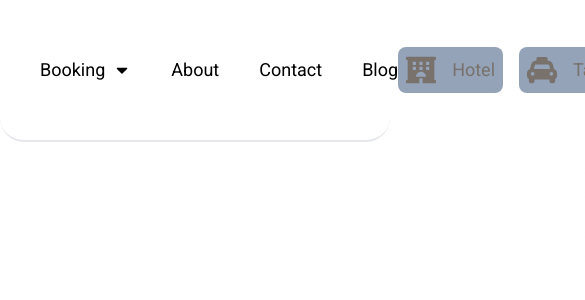
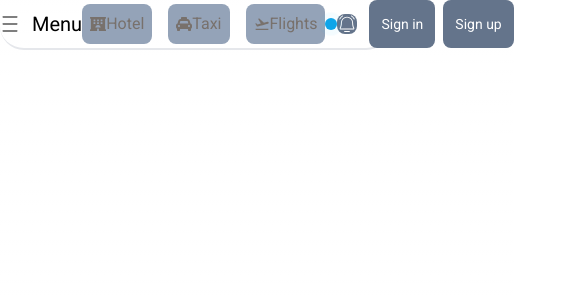
Before and after one commit to lyhao223/my-app, a Next.js app: page / in a window 390 px wide. Shown: the top 300 px of the page, 585 px wide, since content can reach past the window. Built offline with nearby package versions, Linux system fonts and the light colour scheme.

Commit message:
update responsive header

```diff
--- a/app/Components/Animation/FlyOut/FlyOutLink.tsx
+++ b/app/Components/Animation/FlyOut/FlyOutLink.tsx
@@ -1,29 +1,42 @@
-import { AnimatePresence, motion } from 'framer-motion';
-import React, { useState } from 'react'
+import { AnimatePresence, motion } from "framer-motion";
+import React, { useState } from "react";
 import { FaCaretDown } from "react-icons/fa";
 interface FlyOutLinkProps {
-    children?: React.ReactNode,
-    href?: string,
-    FlyoutContent?: React.ComponentType | any,
-    IconMenu?: React.ReactNode | any
+  children?: React.ReactNode;
+  href?: string;
+  FlyoutContent?: React.ComponentType | any;
+  IconMenu?: React.ReactNode | any;
 }
-const FlyOutLink = ({children, href, FlyoutContent, IconMenu} : FlyOutLinkProps) => {
+const FlyOutLink = ({
+  children,
+  href,
+  FlyoutContent,
+  IconMenu,
+}: FlyOutLinkProps) => {
   const [open, setOpen] = useState(false);
   const showFlyOutContent = FlyoutContent && open;
   return (
-    <div className='relative w-fit h-fit flex flex-row items-center justify-center space-x-2 cursor-pointer' onMouseEnter={()=>setOpen(true)} onMouseLeave={()=>setOpen(false)}>
-        <div className='text-lg'>{children}</div>
-        <div className='text-lg'>{IconMenu}</div>
+    <div
+      className="relative w-fit h-fit 2xl:flex xl:flex hidden flex-row items-center justify-center space-x-2 cursor-pointer"
+      onMouseEnter={() => setOpen(true)}
+      onMouseLeave={() => setOpen(false)}>
+      <div className="text-lg">{children}</div>
+      <div className="text-lg">{IconMenu}</div>
       <AnimatePresence>
         {showFlyOutContent && (
-                <motion.div initial={{opacity:0, y:15}} animate={{opacity:1, y:1}} exit={{opacity:0 ,y:15}} transition={{duration:0.4, ease: 'easeInOut'}} className='absolute z-20 -left-10 top-10 bg-gray-300 text-black rounded-lg'>
+          <motion.div
+            initial={{ opacity: 0, y: 15 }}
+            animate={{ opacity: 1, y: 1 }}
+            exit={{ opacity: 0, y: 15 }}
+            transition={{ duration: 0.4, ease: "easeInOut" }}
+            className="absolute z-20 -left-10 top-10 bg-gray-300 text-black rounded-lg">
             <div className="absolute left-1/2 top-0 h-4 w-4 -translate-x-1/2 -translate-y-1/2 rotate-45 bg-gray-300" />
             <FlyoutContent />
           </motion.div>
         )}
       </AnimatePresence>
     </div>
-  )
-}
+  );
+};
 
-export default FlyOutLink
+export default FlyOutLink;
--- /dev/null
+++ b/app/Components/Animation/FlyOut/FlyOutLinkAnotherViewPort.tsx
@@ -0,0 +1,19 @@
+import React, { useState } from "react";
+import { CiMenuBurger } from "react-icons/ci";
+import { IoMdClose } from "react-icons/io";
+
+const FlyOutLinkAnotherViewPort = () => {
+  const [toggleIconMenu, setToggleIconMenu] = useState(false);
+  const handleChangeToggleIconMenu = () => {
+    setToggleIconMenu(!toggleIconMenu);
+  };
+  return (
+    <button
+      className="2xl:hidden xl:hidden flex flex-row items-center justify-center space-x-3 text-xl text-black"
+      onClick={handleChangeToggleIconMenu}>
+      {!toggleIconMenu ? <CiMenuBurger /> : <IoMdClose />} <span>Menu</span>
+    </button>
+  );
+};
+
+export default FlyOutLinkAnotherViewPort;
--- a/app/Components/Animation/RingOut/RingOut.tsx
+++ b/app/Components/Animation/RingOut/RingOut.tsx
@@ -1,47 +1,50 @@
-import { AnimatePresence, motion } from 'framer-motion';
-import React, { useState } from 'react'
-
+import { AnimatePresence, motion } from "framer-motion";
+import React, { useState } from "react";
 
 //icon
 import { PiBellSimpleRingingLight } from "react-icons/pi";
 
 interface RingOutProps {
-    Content: any
+  Content: any;
 }
-const RingOut = ({Content}: RingOutProps) => {
+const RingOut = ({ Content }: RingOutProps) => {
   const [open, setOpen] = useState(false);
-    const handleOpen = ()=>{
-        setOpen(true)
-    }
-    const handleClose = ()=>{
-        setOpen(false)
-    }
+  const handleOpen = () => {
+    setOpen(true);
+  };
+  const handleClose = () => {
+    setOpen(false);
+  };
 
-    const showOpen = Content && open
+  const showOpen = Content && open;
   return (
-    <div className='relative w-fit h-fit flex flex-row items-center justify-center cursor-pointer' onMouseEnter={handleOpen} onMouseLeave={handleClose}>
-        <span className="relative left-14 bottom-6 flex h-3 w-3">
+    <div
+      className="relative w-fit h-fit flex flex-row items-center justify-center cursor-pointer"
+      onMouseEnter={handleOpen}
+      onMouseLeave={handleClose}>
+      <span className="relative 2xl:left-14 2xl:bottom-6 xl:left-14 xl:bottom-6 lg:left-14 lg:bottom-6 md:left-10 md:bottom-4 flex h-3 w-3">
         <span className="animate-ping absolute inline-flex h-full w-full rounded-full bg-sky-400 opacity-75"></span>
         <span className="relative inline-flex rounded-full h-3 w-3 bg-sky-500"></span>
       </span>
-        <div className='p-4 rounded-lg bg-slate-500 hover:bg-purple-500 hover:duration-200 hover:transition-all hover:ease-in-out'>
-            <PiBellSimpleRingingLight size={20} className='text-white'/>
+      <div className="2xl:p-4 xl:p-4 lg:p-4 md:p-2 rounded-lg bg-slate-500 hover:bg-purple-500 hover:duration-200 hover:transition-all hover:ease-in-out">
+        <PiBellSimpleRingingLight size={20} className="text-white" />
       </div>
       <AnimatePresence>
         {showOpen && (
           <motion.div
-            initial={{opacity:0, y:12}}
-            animate={{opacity:1, y:1}}
-            exit={{opacity:0, y:15}}
-            transition={{duration:0.4, ease: 'easeInOut'}}
-            className='absolute z-20 right-10 bottom-1 '>
-            <div className='absolute right-3 top-2 w-80 h-[22rem] bg-gray-400 rounded-lg shadow-xl'>
+            initial={{ opacity: 0, y: 12 }}
+            animate={{ opacity: 1, y: 1 }}
+            exit={{ opacity: 0, y: 15 }}
+            transition={{ duration: 0.4, ease: "easeInOut" }}
+            className="absolute z-20 right-10 bottom-1 ">
+            <div className="absolute right-3 top-2 w-80 h-[22rem] bg-gray-400 rounded-lg shadow-xl">
               <Content />
             </div>
-        </motion.div>)}
+          </motion.div>
+        )}
       </AnimatePresence>
     </div>
-  )
-}
+  );
+};
 
-export default RingOut
+export default RingOut;
--- a/app/Components/UI/Header/Header.tsx
+++ b/app/Components/UI/Header/Header.tsx
@@ -1,6 +1,6 @@
 "use client";
 //Libraries
-import React from "react";
+import React, { useEffect, useState } from "react";
 import Image from "next/image";
 import Link from "next/link";
 
@@ -10,12 +10,14 @@ import { FaCaretDown } from "react-icons/fa";
 import { FaHotel } from "react-icons/fa";
 import { FaTaxi } from "react-icons/fa";
 import { MdFlightTakeoff } from "react-icons/md";
-
+import { CiMenuBurger } from "react-icons/ci";
+import { IoMdClose } from "react-icons/io";
 //Assets
 import logoBooking from "@/assets/logo/logo-light.svg";
 import FlyContent from "../../Animation/FlyOut/ContentFlyOutLink/FlyContent";
 import RingOut from "../../Animation/RingOut/RingOut";
 import ContentInRingOut from "../../Animation/RingOut/ContentInRingOut";
+import FlyOutLinkAnotherViewPort from "../../Animation/FlyOut/FlyOutLinkAnotherViewPort";
 
 //list component
 const listBooking = [
@@ -23,21 +25,21 @@ const listBooking = [
     id: 1,
     name: "Hotel",
     icons: (
-      <FaHotel className="text-3xl text-stone-500 group-hover:text-white group-hover:duration-200 group-hover:transition-all group-hover:ease-in" />
+      <FaHotel className="2xl:text-3xl xl:text-3xl lg:text-3xl md:text-sm text-stone-500 group-hover:text-white group-hover:duration-200 group-hover:transition-all group-hover:ease-in" />
     ),
   },
   {
     id: 2,
     name: "Taxi",
     icons: (
-      <FaTaxi className="text-3xl text-stone-500 group-hover:text-white group-hover:duration-200 group-hover:transition-all group-hover:ease-in" />
+      <FaTaxi className="2xl:text-3xl xl:text-3xl lg:text-3xl md:text-sm text-stone-500 group-hover:text-white group-hover:duration-200 group-hover:transition-all group-hover:ease-in" />
     ),
   },
   {
     id: 3,
     name: "Flights",
     icons: (
-      <MdFlightTakeoff className="text-3xl text-stone-500 group-hover:text-white group-hover:duration-200 group-hover:transition-all group-hover:ease-in" />
+      <MdFlightTakeoff className="2xl:text-3xl xl:text-3xl lg:text-3xl md:text-sm text-stone-500 group-hover:text-white group-hover:duration-200 group-hover:transition-all group-hover:ease-in" />
     ),
   },
 ];
@@ -46,29 +48,30 @@ const listBooking = [
 
 const Header = () => {
   return (
-    <header className="flex flex-row items-center justify-start min-w-full 2xl:space-x-36 xl:space-x-14 min-h-full">
+    <header className="flex flex-row items-center justify-start 2xl:space-x-36 xl:space-x-14 lg:space-x-7 md:space-x-2 min-h-full">
       {/* Logo and nav */}
-      <nav className="flex flex-row items-center justify-center space-x-10">
+      <nav className="flex flex-row items-center justify-center 2xl:space-x-10 xl:space-x-10 lg:space-x-8 md:space-x-3">
         <Link href="/">
           <Image
             src={logoBooking}
             alt="logo"
-            className="max-h-full max-w-full"
+            className="max-h-full 2xl:max-w-full xl:max-w-44 lg:max-w-48 md:max-w-36"
           />
         </Link>
+        <FlyOutLinkAnotherViewPort />
         <FlyOutLink
           IconMenu={<FaCaretDown />}
           key={"booking"}
           FlyoutContent={FlyContent}>
           <span className="text-lg subpixel-antialiased ">Booking</span>
         </FlyOutLink>
-        <Link href={"/"}>
+        <Link href={"/"} className="2xl:inline-block xl:inline-block hidden">
           <span className="text-lg subpixel-antialiased">About</span>
         </Link>
-        <Link href={"/"}>
+        <Link href={"/"} className="2xl:inline-block xl:inline-block hidden">
           <span className="text-lg subpixel-antialiased">Contact</span>
         </Link>
-        <Link href={"/"}>
+        <Link href={"/"} className="2xl:inline-block xl:inline-block hidden">
           <span className="text-lg subpixel-antialiased">Blog</span>
         </Link>
       </nav>
@@ -78,20 +81,28 @@ const Header = () => {
           <Link
             href={"/"}
             key={item.id}
-            className="flex flex-row items-center justify-center space-x-4 rounded-lg bg-slate-400 p-2 group hover:bg-purple-500 hover:duration-200 hover:transition-all hover:ease-in hover:text-white">
+            className="flex flex-row items-center justify-center 2xl:space-x-4 xl:space-x-4 lg:space-x-4 md:space-x-2 rounded-lg bg-slate-400 p-2 group hover:bg-purple-500 hover:duration-200 hover:transition-all hover:ease-in hover:text-white">
             {item.icons}
-            <span className="text-lg subpixel-antialiased text-stone-500 group-hover:text-white group-hover:duration-200 group-hover:transition-all group-hover:ease-in">
+            <span className="2xl:text-lg xl:text-lg lg:text-lg md:text-sm subpixel-antialiased text-stone-500 group-hover:text-white group-hover:duration-200 group-hover:transition-all group-hover:ease-in">
               {item.name}
             </span>
           </Link>
         ))}
       </nav>
       {/* Nav user */}
-      <nav className="flex flex-row items-center justify-center space-x-8">
-        <RingOut Content={ContentInRingOut}/>
-        <div className="flex flex-row items-center justify-center space-x-4">
-          <button className="text-nowrap bg-slate-500 rounded-lg p-3 hover:bg-purple-500 hover:duration-200 hover:transition-all hover:ease-in-out"><span className="text-white">Sign in</span></button>
-          <button className="text-nowrap bg-slate-500 rounded-lg p-3 hover:bg-purple-500 hover:duration-200 hover:transition-all hover:ease-in-out"><span className="text-white">Sign up</span></button>
+      <nav className="flex flex-row items-center justify-center 2xl:space-x-8 xl:space-x-8 space-x-3">
+        <RingOut Content={ContentInRingOut} />
+        <div className="flex flex-row items-center justify-center 2xl:space-x-4 xl:space-x-4 space-x-2">
+          <button className="text-nowrap bg-slate-500 rounded-lg p-3 hover:bg-purple-500 hover:duration-200 hover:transition-all hover:ease-in-out">
+            <span className="text-white 2xl:text-base xl:text-base lg:text-base text-sm">
+              Sign in
+            </span>
+          </button>
+          <button className="text-nowrap bg-slate-500 rounded-lg p-3 hover:bg-purple-500 hover:duration-200 hover:transition-all hover:ease-in-out">
+            <span className="text-white 2xl:text-base xl:text-base lg:text-base text-sm">
+              Sign up
+            </span>
+          </button>
         </div>
       </nav>
     </header>
--- a/app/page.tsx
+++ b/app/page.tsx
@@ -3,7 +3,7 @@ import Header from "./Components/UI/Header/Header";
 
 export default function Home() {
   return (
-    <main className="flex flex-col items-start justify-start min-h-full 2xl:px-[35rem] xl:px-32 py-11 border-b-2 rounded-b-3xl">
+    <main className="flex flex-col items-start justify-start min-h-full 2xl:min-w-full xl:min-w-full lg:min-w-full 2xl:px-[35rem] xl:px-20 lg:px-11 2xl:py-11 xl:py-11 lg:py-8 md:py-2 md:px-2 border-b-2 rounded-b-3xl">
       <Header />
     </main>
   );
```
Also changed, not shown: app/Components/Animation/FlyOut/ContentFlyOutLink/FlyContent.tsx (+11 -11 lines). Lines whose indentation alone changed are shown as unchanged.
